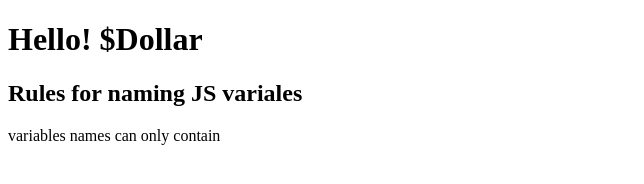
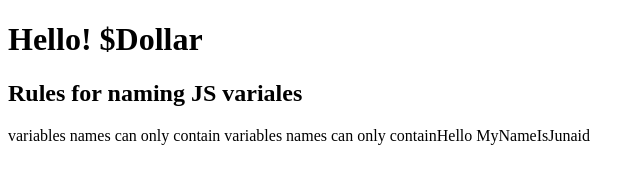
Before and after one commit to junaidsalam639/chapter-04-Javascript, a plain HTML site: page index.html in a window 1280 px wide. Shown: the whole page, without its empty margins (0-644 px from the left). Drawn offline with Linux system fonts and the light colour scheme.

Commit message:
first commit

```diff
--- a/index.html
+++ b/index.html
@@ -18,7 +18,7 @@
         var helloWord = "\nvariables names can only contain"; //(camel case)90%right
 
         document.write(hello_world);
-        document.write(hello$Word);
+        document.write(helloWord);
 
         //MyNameIsJunaid
         var myNameIsJunaid = "Hello";
```
